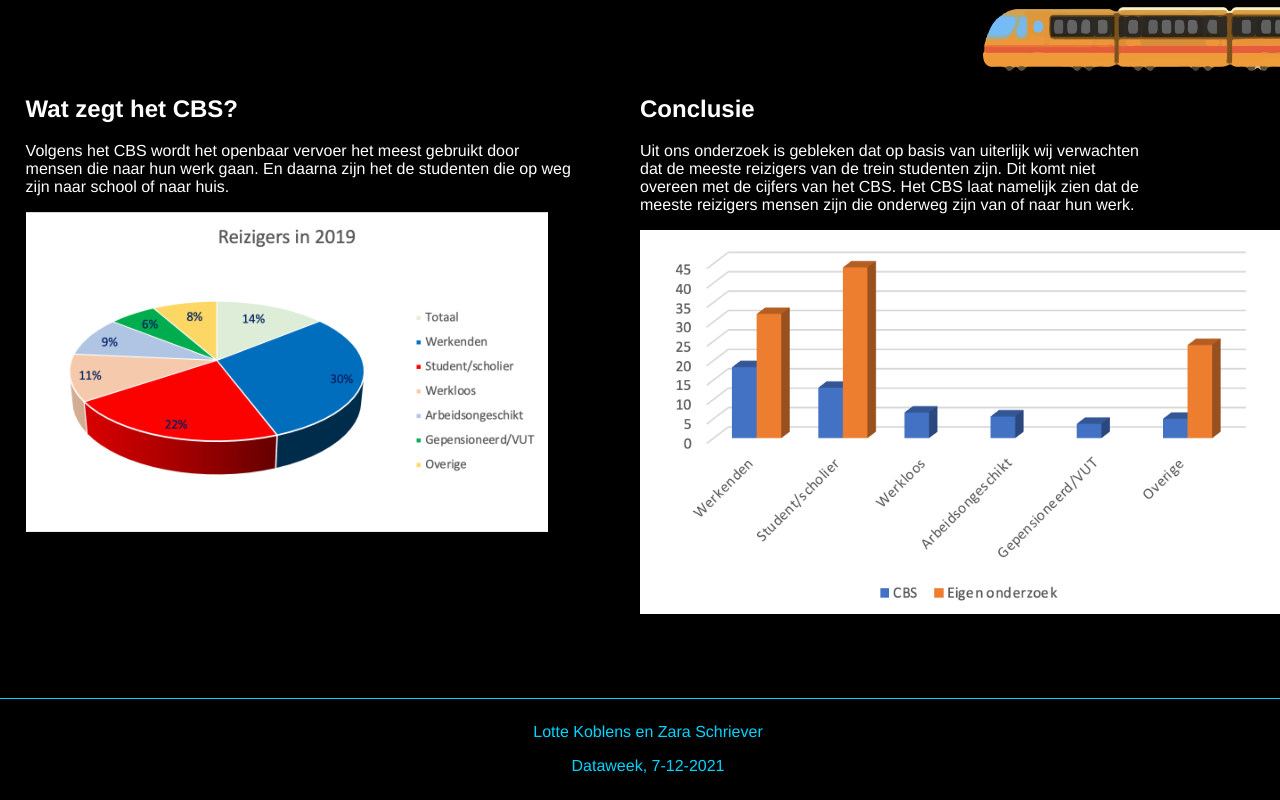
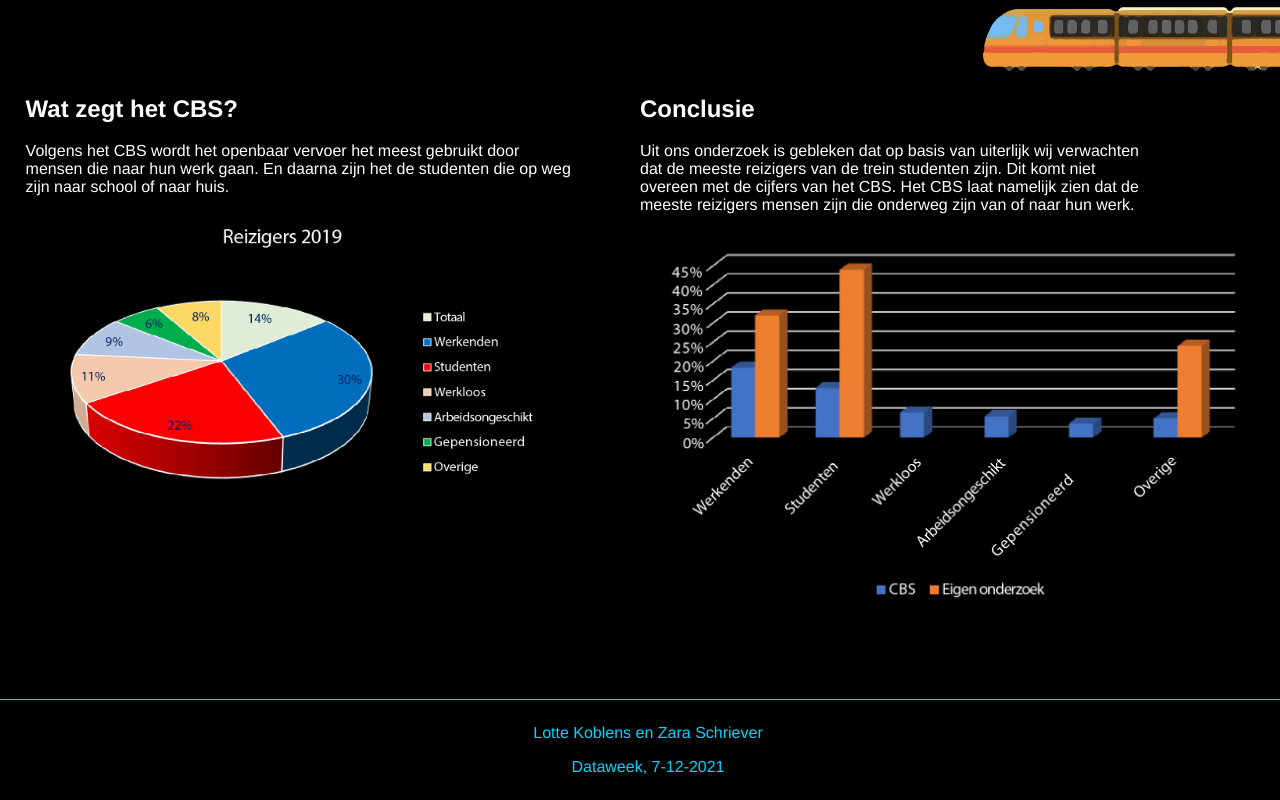
Before and after one commit to lottekoblens/dataweek, a React (Create React App) app: page /onderzoek in a window 1280 px wide. Shown: the part 764-1564 px from the top of the page. Built offline with nearby package versions, Linux system fonts and the light colour scheme.

Commit message:
deleted background of charts

```diff
--- a/src/components/piechart.js
+++ b/src/components/piechart.js
@@ -7,7 +7,7 @@ const Piechart = () => {
                 gebruikt door mensen die naar hun werk gaan. En daarna zijn het de studenten die
                 op weg zijn naar school of naar huis.
             </p>
-                <img id="dataset" src="../3d-pie.png"></img>
+                <img id="dataset" src="../pie-3d.png"></img>
             </div>
             <div>
                 <h2>Conclusie</h2>
@@ -16,7 +16,7 @@ const Piechart = () => {
                 de cijfers van het CBS. Het CBS laat namelijk zien dat de meeste reizigers mensen zijn die
                 onderweg zijn van of naar hun werk.
             </p>
-            <img src="./vergelijking.png"></img>
+            <img src="./vergelijking-conclusie.png"></img>
             </div>
         </div>
     );
```
Also changed, not shown: public/pie-3d.png (added), public/vergelijking-conclusie.png (added).
